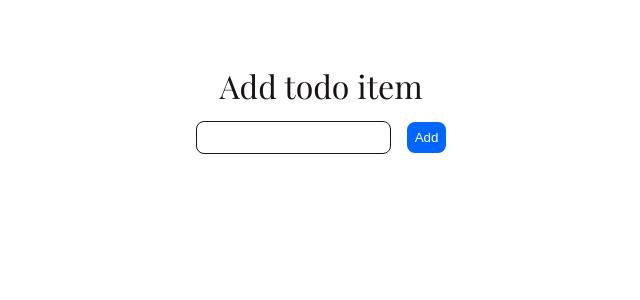
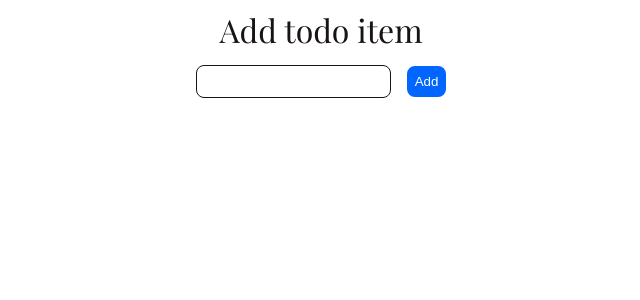
Before and after one commit to spark-156/vue-to-do-app, a Vue app in the folder frontend/: page / in a window 1280 px wide. Shown: the top 300 px of the page, without its empty margins (319-959 px from the left). Built offline with nearby package versions, Linux system fonts and the light colour scheme.

Commit message:
remove padding

```diff
--- a/frontend/src/App.vue
+++ b/frontend/src/App.vue
@@ -102,9 +102,6 @@ export default {
 
   text-align: center;
   color: var(--ldb-colors-black);
-  /* font-size: var(--ldb-lengths-3); */
-
-  margin-top: var(--ldb-lengths-8);
 
   display: flex;
   flex-direction: column;
```
